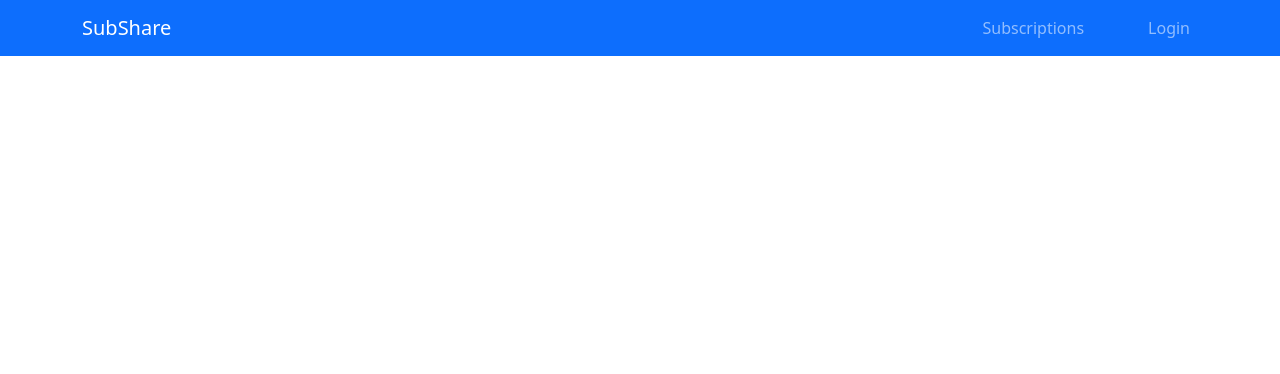
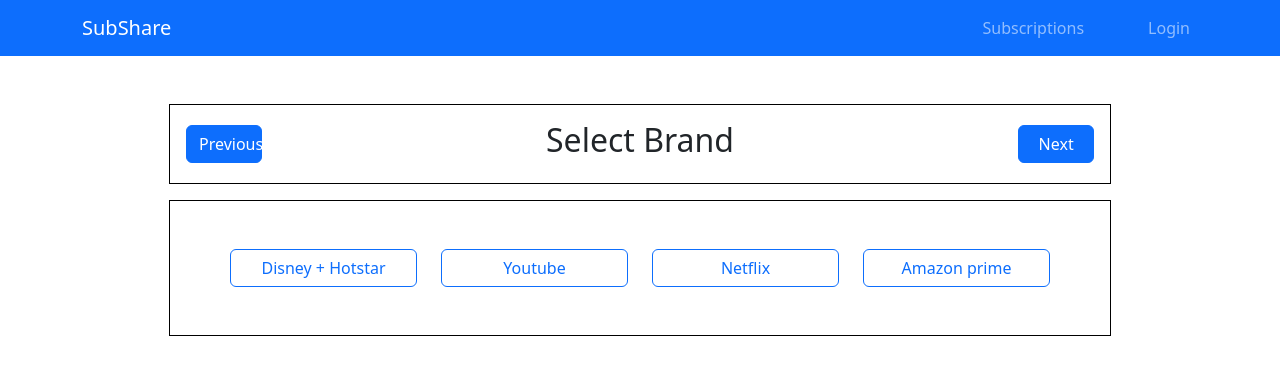
Before and after one commit to sandeep-prabhakula/SubShare, a React (Create React App) app: page /create-subscription in a window 1280 px wide. Shown: the top 374 px of the page. Built offline with nearby package versions, Linux system fonts and the light colour scheme.

Commit message:
complete: 3 steps of sub creation

```diff
--- a/src/App.tsx
+++ b/src/App.tsx
@@ -6,6 +6,7 @@
 import Header from './components/Header';
 import Subscription from './pages/Subscription';
 import SubscriptionGroups from './pages/SubscriptionGroups';
+import CreateSubscription from './pages/CreateSubscription';
 function App() {
   return (
     <>
@@ -17,6 +18,7 @@
           <Route path={`/login`} Component={Login}/>
           <Route path={`/subscriptions`} Component={Subscription}/>
           <Route path={`/brand/:brandName`} Component={SubscriptionGroups}/>
+          <Route path={`/create-subscription`} Component={CreateSubscription}/>
         </Routes>
       </Router>
     </>
--- a/src/components/SubscriptionSharing.js
+++ b/src/components/SubscriptionSharing.js
@@ -16,7 +16,7 @@
                                         I have a subscription and would like to offer available slots to save money.
                                     </Card.Text>
                                     {/* TODO : Add navigation */}
-                                    <Link to={`/`} className='btn btn-primary rounded-pill'>
+                                    <Link to={`/create-subscription`} className='btn btn-primary rounded-pill'>
                                         Share
                                     </Link>
                                 </Card.Body>
--- /dev/null
+++ b/src/pages/CreateSubscription.tsx
@@ -0,0 +1,139 @@
+import { useMemo, useState } from "react";
+import { Button, Col, Container, Row } from "react-bootstrap";
+import { People } from "react-bootstrap-icons";
+
+
+function Brands(): JSX.Element {
+    return <Row className="m-0 p-0 mt-3 p-5" style={{ border: "1px solid black"}}>
+    <Col lg={3}>
+        <Button variant="outline-primary" className="w-100">Disney + Hotstar</Button>
+    </Col>
+    <Col lg={3}>
+        <Button variant="outline-primary" className="w-100">Youtube</Button>
+    </Col>
+    <Col lg={3}>
+        <Button variant="outline-primary" className="w-100">Netflix</Button>
+    </Col>
+    <Col lg={3}>
+        <Button variant="outline-primary" className="w-100">Amazon prime</Button>
+    </Col>
+</Row>
+}
+
+function SubscriptionTypes(): JSX.Element {
+    return <Row className="m-0 p-0 mt-3 p-5" style={{ border: "1px solid black"}}>
+        <Col>
+            <label htmlFor="disney-plus" className="w-100 p-2 mt-3" style={{ border: "1px solid black"}}>
+                <input type="radio" className="d-none" id="disney-plus" name="subscription-type" />
+                <Row className="">
+                    <span className="h3">Disney+</span>
+                </Row>
+                <Row className="align-items-center mt-1">
+                    <Col lg="auto">
+                        <People/>
+                    </Col>
+                    <Col lg="auto">
+                        <span className="small">4 users max</span>
+                    </Col>
+                    <Col lg="auto">
+                        <span className="fw-bold">&#8377; 40.00/month</span>
+                    </Col>
+                </Row>
+            </label>
+            <label htmlFor="disney-plus" className="w-100 p-2 mt-3" style={{ border: "1px solid black"}}>
+                <input type="radio" className="d-none" id="disney-plus" name="subscription-type" />
+                <Row className="">
+                    <span className="h3">Disney + Hotstar Super</span>
+                </Row>
+                <Row className="align-items-center mt-1">
+                    <Col lg="auto">
+                        <People/>
+                    </Col>
+                    <Col lg="auto">
+                        <span className="small">2 users max</span>
+                    </Col>
+                    <Col lg="auto">
+                        <span className="fw-bold">&#8377; 20.00/month</span>
+                    </Col>
+                </Row>
+            </label>
+            <label htmlFor="disney-plus" className="w-100 p-2 mt-3" style={{ border: "1px solid black"}}>
+                <input type="radio" className="d-none" id="disney-plus" name="subscription-type" />
+                <Row className="">
+                    <span className="h3">Disney + Hotstar Premium</span>
+                </Row>
+                <Row className="align-items-center mt-1">
+                    <Col lg="auto">
+                        <People/>
+                    </Col>
+                    <Col lg="auto">
+                        <span className="small">4 users max</span>
+                    </Col>
+                    <Col lg="auto">
+                        <span className="fw-bold">&#8377; 40.00/month</span>
+                    </Col>
+                </Row>
+            </label>
+        </Col>
+    </Row>
+}
+
+function subscriptionVisibility(): JSX.Element {
+    return <Row className="m-0 p-0 mt-3 p-5" style={{ border: "1px solid black"}}>
+    <Col>
+        <label htmlFor="public" className="w-100 p-2 mt-3" style={{ border: "1px solid black"}}>
+            <input type="radio" className="d-none" id="public" name="subscription-visibility" />
+            <Row className="">
+                <span className="h3">Public</span>
+            </Row>
+            <Row className="align-items-center mt-1">
+                <Col lg="auto">
+                    <span className="small">Your subscriptions will be displayed in the list of available subscriptions on the site.</span>
+                </Col>
+            </Row>
+        </label>
+        <label htmlFor="private" className="w-100 p-2 mt-3" style={{ border: "1px solid black"}}>
+            <input type="radio" className="d-none" id="private" name="subscription-visibility" />
+            <Row className="">
+                <span className="h3">Private</span>
+            </Row>
+            <Row className="align-items-center mt-1">
+                <Col lg="auto">
+                    <span className="small">Only people to whom you communicate the secure link can join your subscription.</span>
+                </Col>
+            </Row>
+        </label>
+    </Col>
+</Row>
+}
+
+const stepsToCreateSubscription = [ "Select Brand", "Describe your subscription", "Subscription visibility" ];
+const componentsToCreateSubscription = [ Brands, SubscriptionTypes, subscriptionVisibility ];
+
+export default function CreateSubscription(): JSX.Element {
+
+    const [ currentStep, setCurrentStep ] = useState(0);
+
+    const stepTitle = useMemo(() => stepsToCreateSubscription[currentStep], [ currentStep ]);
+    const stepComponent = useMemo(() => componentsToCreateSubscription[currentStep], [currentStep]);
+
+    return <Container fluid>
+        <Row className="m-0 p-0">
+            <Col lg={9} className="m-auto m-0 p-0">
+                <Row className="m-0 p-0 justify-content-between align-items-center p-3 mt-5" style={{ border: "1px solid black" }}>
+                    <Col lg={1} className="m-0 p-0">
+                        <Button className="w-100" onClick={() => setCurrentStep(currentStep - 1)}>Previous</Button>
+                    </Col>
+                    <Col className="m-0 p-0">
+                        <span className="h2 text-center d-block">{stepTitle}</span>
+                    </Col>
+                    <Col lg={1} className="m-0 p-0">
+                        <Button className="w-100" onClick={() => setCurrentStep(currentStep + 1)}>Next</Button>
+                    </Col>
+                </Row>
+
+                { stepComponent() }
+            </Col>
+        </Row>
+    </Container>
+}
```
